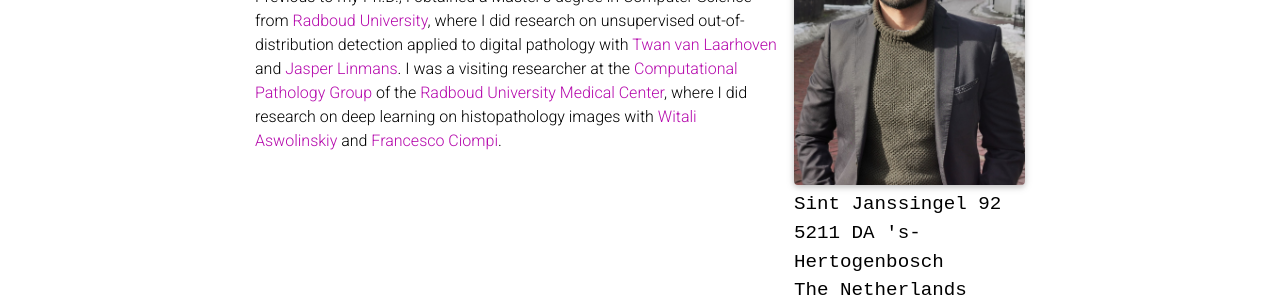
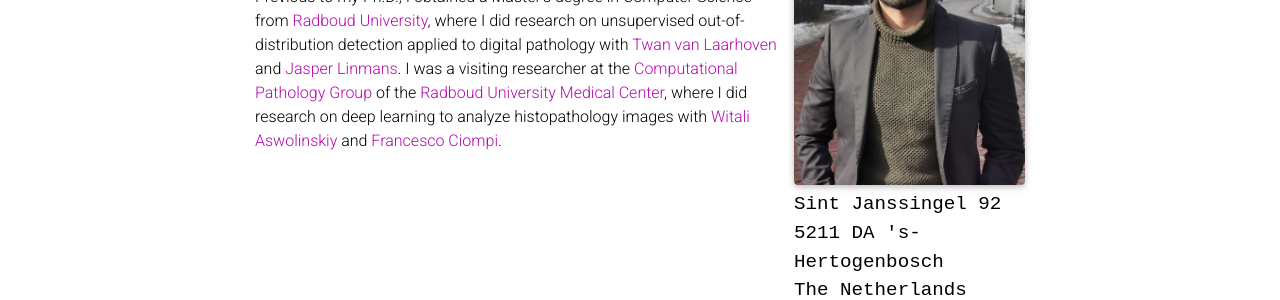
Before and after one commit to gabrielraya/gabrielraya.github.io, a Jekyll site: the page built from _pages/about.md, in a window 1280 px wide and 990 px high. Shown: the part 303-603 px from the top of the window. Built offline with Jekyll 4.4.1, drawn with Linux system fonts in a browser that asks for light colours; nearby versions of some CDN libraries; emoji names are drawn with the system emoji font; a style sheet for code colours, icons or effects is not loaded.

Commit message:
update type in about file

```diff
--- a/_pages/about.md
+++ b/_pages/about.md
@@ -21,4 +21,4 @@ I am a Ph.D. Candidate in Machine Learning at Tilburg University working on the
 
 Previous to my Ph.D., I obtained a Master's degree in Computer Science from <a href="https://www.ru.nl/english/">Radboud University</a>, where I did research on unsupervised out-of-distribution detection applied to digital pathology with <a href="https://www.twanvl.nl/">Twan van Laarhoven</a>  and
 <a href="https://www.computationalpathologygroup.eu/members/jasper-linmans/">Jasper Linmans</a>.
-I was a visiting researcher at the <a href="https://www.computationalpathologygroup.eu/">Computational Pathology Group</a> of the <a href="https://www.radboudumc.nl/patientenzorg">Radboud University Medical Center</a>, where I did research on deep learning on histopathology images with <a href="https://www.computationalpathologygroup.eu/members/witali-aswolinskiy/">Witali Aswolinskiy</a> and <a href="https://www.computationalpathologygroup.eu/members/francesco-ciompi/">Francesco Ciompi</a>.
+I was a visiting researcher at the <a href="https://www.computationalpathologygroup.eu/">Computational Pathology Group</a> of the <a href="https://www.radboudumc.nl/patientenzorg">Radboud University Medical Center</a>, where I did research on deep learning to analyze histopathology images with <a href="https://www.computationalpathologygroup.eu/members/witali-aswolinskiy/">Witali Aswolinskiy</a> and <a href="https://www.computationalpathologygroup.eu/members/francesco-ciompi/">Francesco Ciompi</a>.
```
